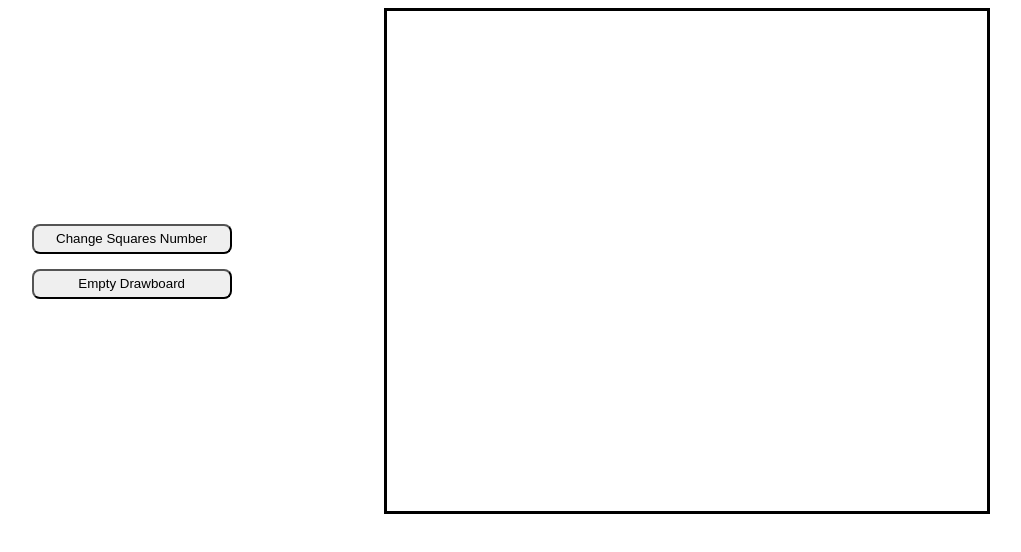
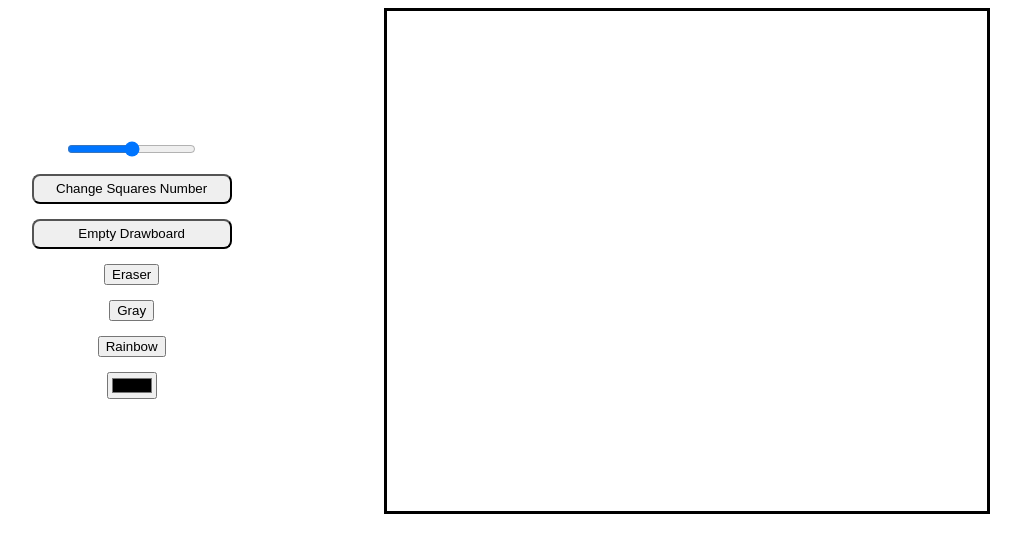
Before and after one commit to georgealin/Etch-a-Sketch, a plain HTML site: page index.html in a window 1280 px wide. Shown: the whole page, without its empty margins (129-1150 px from the left). Drawn offline with Linux system fonts and the light colour scheme.

Commit message:
Add buttons for eraser, gray color, rainbow,color pick and slider for changing size

```diff
--- a/index.html
+++ b/index.html
@@ -9,8 +9,14 @@
 </head>
 <body>
     <div id="buttons">
+        <div id="squareSize"></div>
+        <input id="sizeBar" type="range" min="4" max="60">
         <button id="squareNumbers">Change Squares Number</button>
         <button id="emptyButton">Empty Drawboard</button>
+        <button id="eraserButton">Eraser</button>
+        <button id="grayButton">Gray</button>
+        <button id="rainbowButton">Rainbow</button>
+        <input type="color" id="pickColor">
     </div>
     <div class="container"></div>
     <script src="script.js" defer></script>
```
